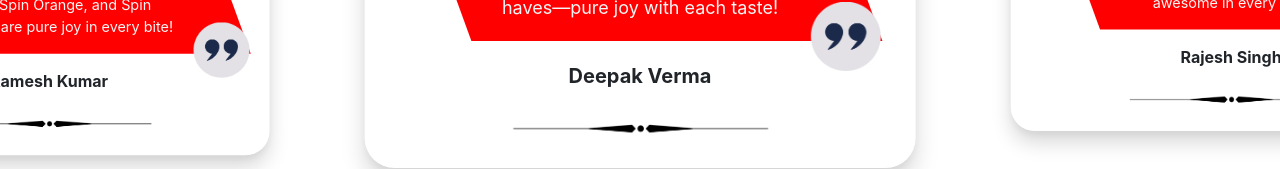
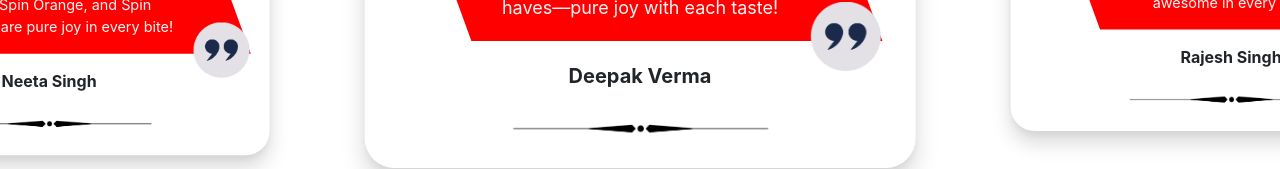
Before and after one commit to thevaibhavrr/Hatim, a React (Create React App) app: page / in a window 1280 px wide. Shown: the part 3732-3901 px from the top of the page. Built offline with nearby package versions, Linux system fonts and the light colour scheme.

Commit message:
update tastimonail name

```diff
--- a/src/components/Home/testimonial.jsx
+++ b/src/components/Home/testimonial.jsx
@@ -46,7 +46,7 @@ function Testimonial() {
       user: fistuser,
       message:
         " Hamis Biscuits are a taste revelation! Butter Bisk melts in your mouth, Coconut Crunchy is a delightful texture blend, and Black Moment satisfies chocolate cravings. The new launches-Spin Elaichi, Spin Orange, and Spin Chocolate-are pure joy in every bite!  ",
-      name: "Ramesh Kumar",
+      name: "Neeta Singh",
       proffetion: "Constrution Contractor",
     },
     {
```
